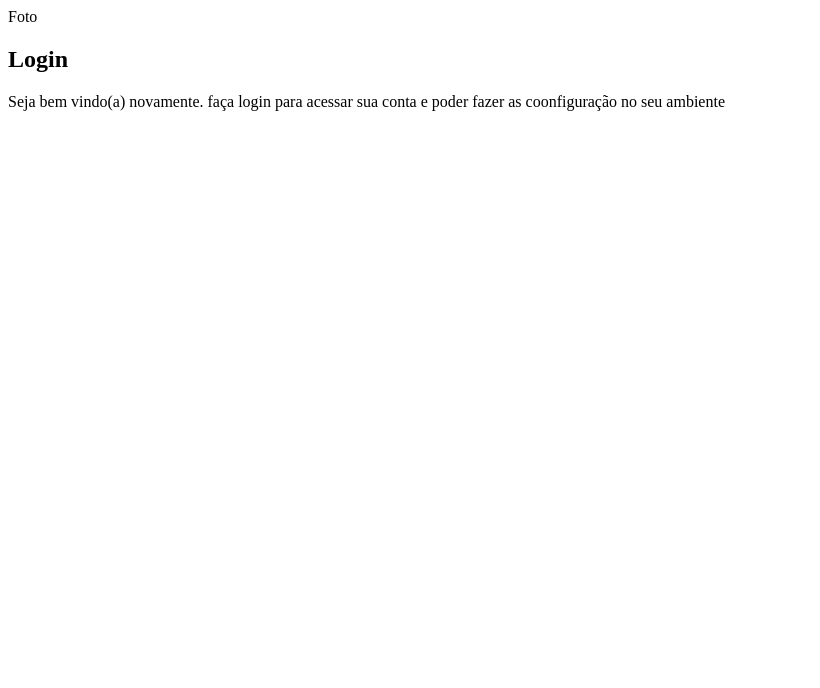
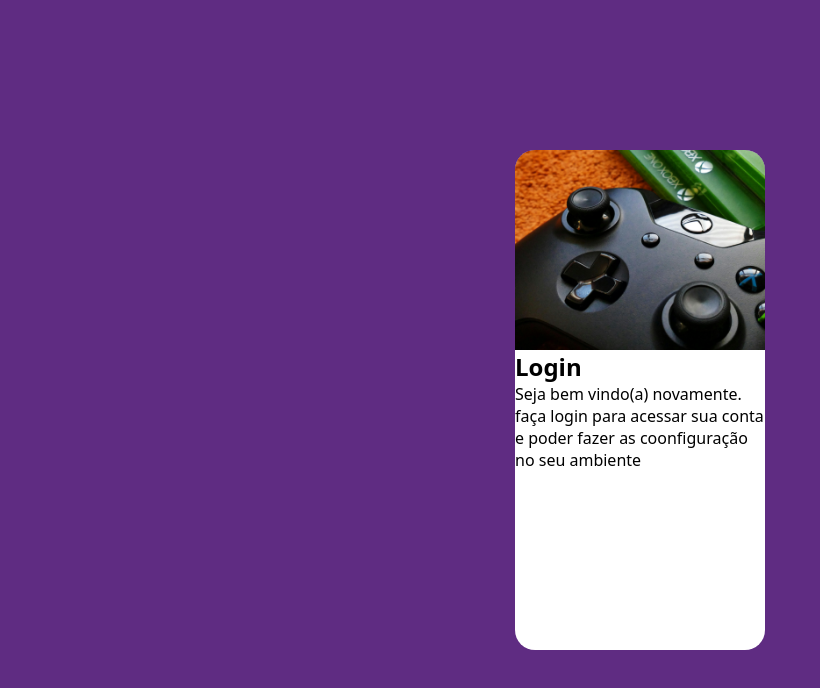
Before and after one commit to erivaschaves/projeto-login, a plain HTML site: page index.html in a window 1280 px wide. Shown: the whole page, without its empty margins (0-820 px from the left). Drawn offline with Linux system fonts and the light colour scheme.

Commit message:
projeto login

```diff
--- a/estilos/style.css
+++ b/estilos/style.css
@@ -6,3 +6,52 @@
     Lilas: #5f2c82
 
 */
+
+*{
+    font-family: system-ui, -apple-system, BlinkMacSystemFont, 'Segoe UI', Roboto, Oxygen, Ubuntu, Cantarell, 'Open Sans', 'Helvetica Neue', sans-serif;
+    padding: 0px;
+    margin: 0px;
+    box-sizing: border-box;
+
+}
+
+body, html {
+    background-color:#5f2c82;
+    height: 100vh;
+    width: 100vw;
+
+
+}
+
+main{
+    position: relative;
+    height: 100vh;
+    width: 100vw;
+
+}
+
+section#login{
+    position: absolute;
+    top: 50%;
+    left: 50%;
+    transform: translate(-50%, -50%);
+    background-color: white;
+    width: 250px;
+    height: 500px;
+    border-radius: 20px;
+    overflow: hidden;
+    box-shadow: 0px, 0px, 10px rgb(0,0,0.450);
+}
+
+section#login > div#imagem {
+    display: block;
+    background: #5f2c82 url(../imagens/pexels-anthony-🙂-139038.jpg) no-repeat;
+    height: 200px;
+    background-size: cover;
+
+}
+
+section#login > div#formulario {
+    display: block;
+    padding: 10px;
+}
--- a/index.html
+++ b/index.html
@@ -10,7 +10,7 @@
     <main>
         <section id ="login">
             <div id ="imagem">
-                Foto
+
             </div id = "formulário">
             <div>
                 <h1>Login</h1>
```
